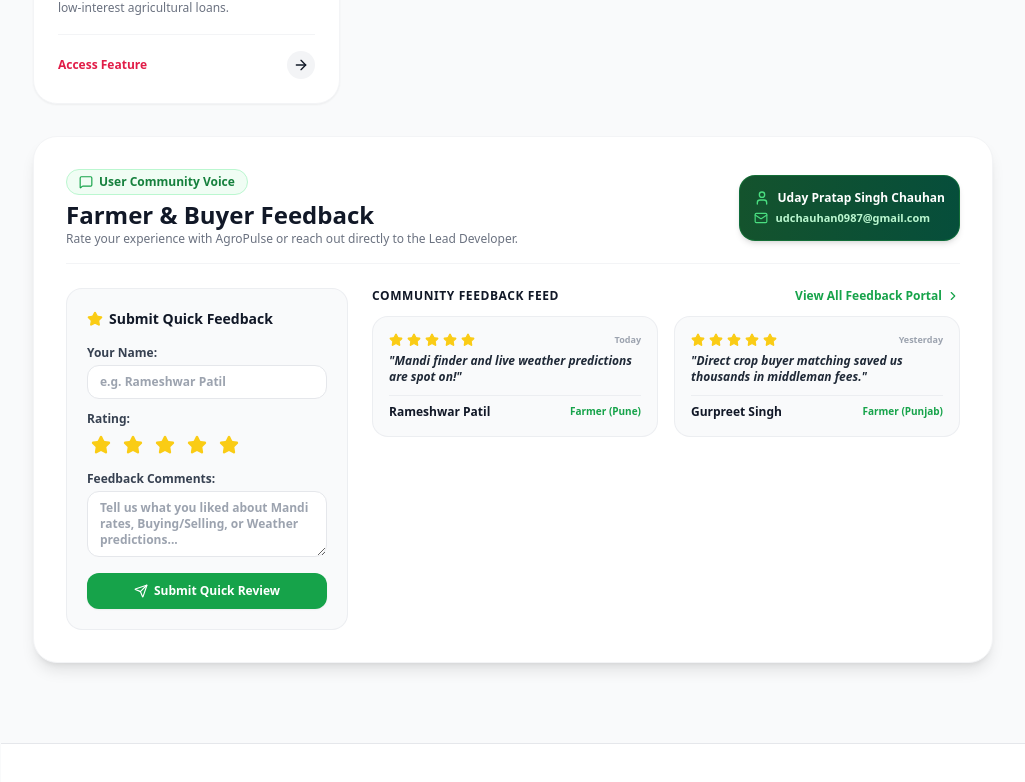
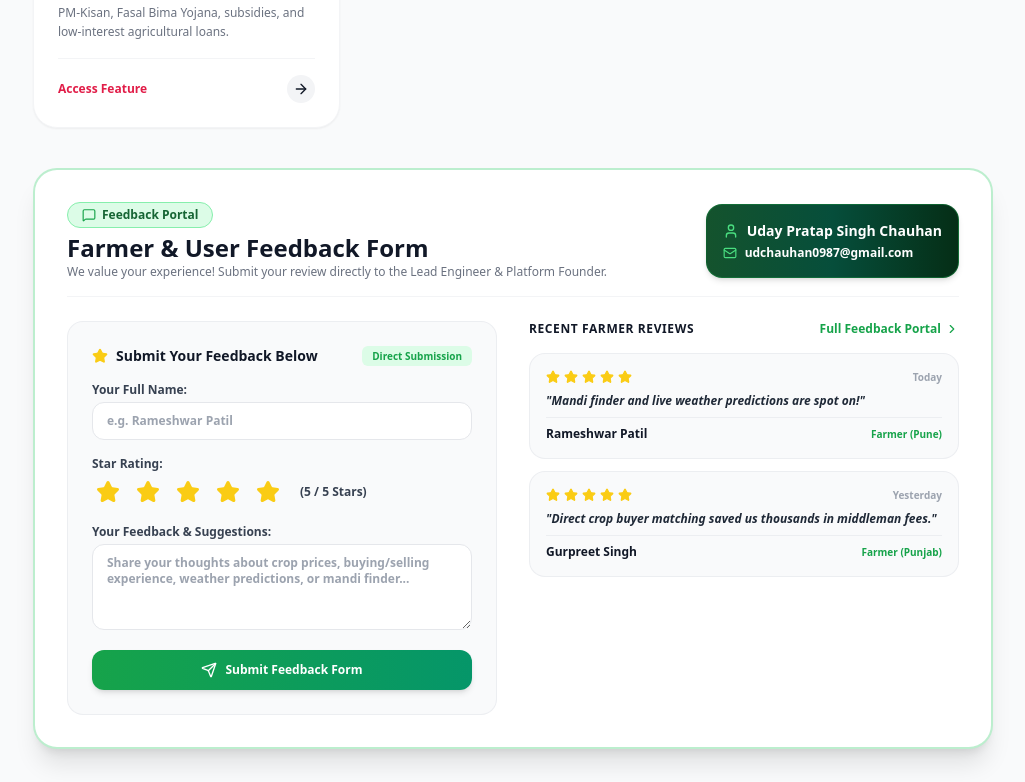
Before and after one commit to uday0751/AgroPulse, a Next.js app: page / in a window 1280 px wide. Shown: the part 1698-2480 px from the top of the page, without its empty margins (255-1280 px from the left). Built offline with nearby package versions, Linux system fonts and the light colour scheme; no server answers.

Commit message:
Position Feedback form at bottom of Dashboard with founder info Uday Pratap Singh Chauhan (udchauhan0987@gmail.com)

```diff
--- a/src/app/page.tsx
+++ b/src/app/page.tsx
@@ -34,7 +34,7 @@
     loading: true
   });
 
-  // Quick Dashboard Feedback Form State
+  // Feedback Form State at Bottom of Dashboard
   const [fbName, setFbName] = useState("");
   const [fbComments, setFbComments] = useState("");
   const [fbRating, setFbRating] = useState(5);
@@ -302,7 +302,7 @@
   ];
 
   return (
-    <div className="min-h-screen p-4 md:p-8 font-sans max-w-7xl mx-auto space-y-8">
+    <div className="min-h-screen p-4 md:p-8 font-sans max-w-7xl mx-auto space-y-10">
 
       {/* Clean Top Header */}
       <div className="flex flex-col md:flex-row justify-between items-start md:items-center gap-4 border-b border-gray-100 dark:border-white/10 pb-4">
@@ -508,132 +508,138 @@
         </div>
       </div>
 
-      {/* AT LAST: FEEDBACK & REVIEWS SECTION ON DASHBOARD */}
-      <div className="bg-white dark:bg-[#1a1b23] border border-gray-100 dark:border-white/10 p-6 md:p-8 rounded-3xl shadow-lg space-y-6">
+      {/* FEEDBACK FORM AT THE VERY BOTTOM OF THE DASHBOARD */}
+      <div className="bg-white dark:bg-[#1a1b23] border-2 border-green-500/30 dark:border-green-500/40 p-6 md:p-8 rounded-3xl shadow-xl space-y-6">
         <div className="flex flex-col md:flex-row justify-between items-start md:items-center gap-4 border-b border-gray-100 dark:border-white/10 pb-4">
           <div>
-            <div className="inline-flex items-center gap-1.5 bg-green-50 dark:bg-green-950 px-3 py-1 rounded-full text-xs font-black text-green-700 dark:text-green-400 mb-1 border border-green-200 dark:border-green-800">
+            <div className="inline-flex items-center gap-1.5 bg-green-100 dark:bg-green-950 px-3.5 py-1 rounded-full text-xs font-black text-green-800 dark:text-green-300 mb-1 border border-green-300 dark:border-green-800">
               <MessageSquare className="w-3.5 h-3.5 text-green-600" />
-              <span>User Community Voice</span>
+              <span>Feedback Portal</span>
             </div>
             <h2 className="text-xl md:text-2xl font-black text-gray-900 dark:text-white">
-              Farmer & Buyer Feedback
+              Farmer & User Feedback Form
             </h2>
             <p className="text-xs text-gray-500 dark:text-gray-400 font-medium">
-              Rate your experience with AgroPulse or reach out directly to the Lead Developer.
+              We value your experience! Submit your review directly to the Lead Engineer & Platform Founder.
             </p>
           </div>
 
           {/* FOUNDER BRAND BADGE */}
-          <div className="bg-gradient-to-r from-green-900 to-emerald-900 text-white p-3.5 rounded-2xl border border-green-700/60 shadow-md text-xs space-y-1 shrink-0">
+          <div className="bg-gradient-to-r from-green-900 via-emerald-900 to-green-950 text-white p-4 rounded-2xl border border-green-700/60 shadow-md text-xs space-y-1 shrink-0">
             <div className="flex items-center gap-2">
               <User className="w-4 h-4 text-green-400" />
-              <span className="font-extrabold text-white">Uday Pratap Singh Chauhan</span>
+              <span className="font-extrabold text-white text-sm">Uday Pratap Singh Chauhan</span>
             </div>
-            <div className="flex items-center gap-2 text-[11px] text-green-200">
+            <div className="flex items-center gap-2 text-xs text-green-200">
               <Mail className="w-3.5 h-3.5 text-green-400" />
-              <a href="mailto:udchauhan0987@gmail.com" className="hover:underline font-bold">udchauhan0987@gmail.com</a>
+              <a href="mailto:udchauhan0987@gmail.com" className="hover:underline font-extrabold text-white">udchauhan0987@gmail.com</a>
             </div>
           </div>
         </div>
 
-        {/* FEEDBACK FORM & LIVE SUBMISSIONS GRID */}
-        <div className="grid grid-cols-1 lg:grid-cols-3 gap-6">
+        {/* FEEDBACK FORM & FEEDBACK FEED GRID */}
+        <div className="grid grid-cols-1 lg:grid-cols-2 gap-8 items-start">
 
-          {/* QUICK FEEDBACK INPUT */}
-          <div className="lg:col-span-1 bg-gray-50 dark:bg-white/5 p-5 rounded-2xl border border-gray-200/60 dark:border-white/5 space-y-4 text-xs">
-            <h3 className="font-black text-sm text-gray-900 dark:text-white flex items-center gap-1.5">
-              <Star className="w-4 h-4 text-yellow-400 fill-yellow-400" /> Submit Quick Feedback
+          {/* FEEDBACK FORM */}
+          <div className="bg-gray-50 dark:bg-white/5 p-6 rounded-2xl border border-gray-200/60 dark:border-white/5 space-y-4 text-xs">
+            <div className="flex justify-between items-center">
+              <h3 className="font-black text-sm text-gray-900 dark:text-white flex items-center gap-2">
+                <Star className="w-4 h-4 text-yellow-400 fill-yellow-400" /> Submit Your Feedback Below
               </h3>
+              <span className="text-[10px] font-bold text-green-600 bg-green-100 dark:bg-green-950 px-2.5 py-0.5 rounded-md">
+                Direct Submission
+              </span>
+            </div>
 
             {fbSuccess && (
-              <div className="bg-green-100 dark:bg-green-950 text-green-800 dark:text-green-300 p-2.5 rounded-xl text-[11px] font-bold flex items-center gap-2">
-                <CheckCircle2 className="w-4 h-4 text-green-600" />
-                <span>Thank you! Your feedback has been recorded.</span>
+              <div className="bg-green-100 dark:bg-green-950 text-green-800 dark:text-green-300 p-3 rounded-xl text-xs font-bold flex items-center gap-2 border border-green-300">
+                <CheckCircle2 className="w-4 h-4 text-green-600 shrink-0" />
+                <span>Thank you! Your feedback has been successfully submitted and saved.</span>
               </div>
             )}
 
-            <form onSubmit={handleQuickFeedbackSubmit} className="space-y-3">
+            <form onSubmit={handleQuickFeedbackSubmit} className="space-y-4">
               <div>
-                <label className="block font-bold text-gray-700 dark:text-gray-300 mb-1">Your Name:</label>
+                <label className="block font-bold text-gray-700 dark:text-gray-300 mb-1">Your Full Name:</label>
                 <input
                   type="text"
                   required
                   placeholder="e.g. Rameshwar Patil"
                   value={fbName}
                   onChange={(e) => setFbName(e.target.value)}
-                  className="w-full px-3 py-2 rounded-xl border border-gray-200 dark:border-white/10 bg-white dark:bg-[#1a1b23] font-bold"
+                  className="w-full px-3.5 py-2.5 rounded-xl border border-gray-200 dark:border-white/10 bg-white dark:bg-[#1a1b23] font-bold text-gray-900 dark:text-white"
                 />
               </div>
 
               <div>
-                <label className="block font-bold text-gray-700 dark:text-gray-300 mb-1">Rating:</label>
-                <div className="flex gap-1 text-yellow-400">
+                <label className="block font-bold text-gray-700 dark:text-gray-300 mb-1">Star Rating:</label>
+                <div className="flex items-center gap-2 text-yellow-400">
                   {[1, 2, 3, 4, 5].map((star) => (
                     <button
                       type="button"
                       key={star}
                       onClick={() => setFbRating(star)}
-                      className="p-1 hover:scale-110 transition-transform"
+                      className="p-1 hover:scale-125 transition-transform focus:outline-none"
                     >
-                      <Star className={`w-5 h-5 ${star <= fbRating ? "fill-yellow-400" : "text-gray-300"}`} />
+                      <Star className={`w-6 h-6 ${star <= fbRating ? "fill-yellow-400" : "text-gray-300"}`} />
                     </button>
                   ))}
+                  <span className="text-xs font-extrabold text-gray-700 dark:text-gray-300 ml-2">
+                    ({fbRating} / 5 Stars)
+                  </span>
                 </div>
               </div>
 
               <div>
-                <label className="block font-bold text-gray-700 dark:text-gray-300 mb-1">Feedback Comments:</label>
+                <label className="block font-bold text-gray-700 dark:text-gray-300 mb-1">Your Feedback & Suggestions:</label>
                 <textarea
                   required
-                  rows={3}
-                  placeholder="Tell us what you liked about Mandi rates, Buying/Selling, or Weather predictions..."
+                  rows={4}
+                  placeholder="Share your thoughts about crop prices, buying/selling experience, weather predictions, or mandi finder..."
                   value={fbComments}
                   onChange={(e) => setFbComments(e.target.value)}
-                  className="w-full px-3 py-2 rounded-xl border border-gray-200 dark:border-white/10 bg-white dark:bg-[#1a1b23] font-bold"
+                  className="w-full px-3.5 py-2.5 rounded-xl border border-gray-200 dark:border-white/10 bg-white dark:bg-[#1a1b23] font-bold text-gray-900 dark:text-white"
                 />
               </div>
 
               <button
                 type="submit"
-                className="w-full py-2.5 bg-green-600 hover:bg-green-700 text-white font-extrabold rounded-xl shadow-sm text-xs flex items-center justify-center gap-1.5"
+                className="w-full py-3 bg-gradient-to-r from-green-600 to-emerald-600 hover:from-green-700 hover:to-emerald-700 text-white font-black text-xs rounded-xl shadow-md flex items-center justify-center gap-2 transition-all"
               >
-                <Send className="w-3.5 h-3.5" /> Submit Quick Review
+                <Send className="w-4 h-4" /> Submit Feedback Form
               </button>
             </form>
           </div>
 
-          {/* SUBMITTED REVIEWS CARDS */}
-          <div className="lg:col-span-2 space-y-3">
+          {/* SUBMITTED FEEDBACK REVIEWS */}
+          <div className="space-y-4">
             <div className="flex justify-between items-center">
               <h3 className="font-extrabold text-xs text-gray-900 dark:text-white uppercase tracking-wider">
-                Community Feedback Feed
+                Recent Farmer Reviews
               </h3>
               <Link href="/feedback" className="text-xs font-black text-green-600 dark:text-green-400 hover:underline flex items-center gap-1">
-                View All Feedback Portal <ChevronRight className="w-3.5 h-3.5" />
+                Full Feedback Portal <ChevronRight className="w-3.5 h-3.5" />
               </Link>
             </div>
 
-            <div className="grid grid-cols-1 md:grid-cols-2 gap-4">
+            <div className="space-y-3">
               {dashboardFeedbacks.map((fb) => (
-                <div key={fb.id} className="bg-gray-50 dark:bg-white/5 p-4 rounded-2xl border border-gray-200/60 dark:border-white/5 space-y-2.5 flex flex-col justify-between">
-                  <div className="space-y-1.5">
+                <div key={fb.id} className="bg-gray-50 dark:bg-white/5 p-4 rounded-2xl border border-gray-200/60 dark:border-white/5 space-y-2">
                   <div className="flex justify-between items-center">
                     <div className="flex items-center gap-1 text-yellow-400">
                       {[...Array(fb.rating)].map((_, i) => (
                         <Star key={i} className="w-3.5 h-3.5 fill-yellow-400" />
                       ))}
                     </div>
-                      <span className="text-[9px] font-bold text-gray-400">{fb.createdAt}</span>
+                    <span className="text-[10px] font-bold text-gray-400">{fb.createdAt}</span>
                   </div>
 
                   <p className="text-xs text-gray-800 dark:text-gray-200 font-semibold italic">
                     "{fb.comments}"
                   </p>
-                  </div>
 
-                  <div className="pt-2 border-t border-gray-200/60 dark:border-white/5 flex justify-between items-center">
-                    <span className="font-extrabold text-xs text-gray-900 dark:text-white">{fb.name}</span>
+                  <div className="pt-2 border-t border-gray-200/60 dark:border-white/5 flex justify-between items-center text-xs">
+                    <span className="font-extrabold text-gray-900 dark:text-white">{fb.name}</span>
                     <span className="text-[10px] text-green-600 dark:text-green-400 font-bold">{fb.role}</span>
                   </div>
                 </div>
```
Lines whose indentation alone changed are shown as unchanged.
